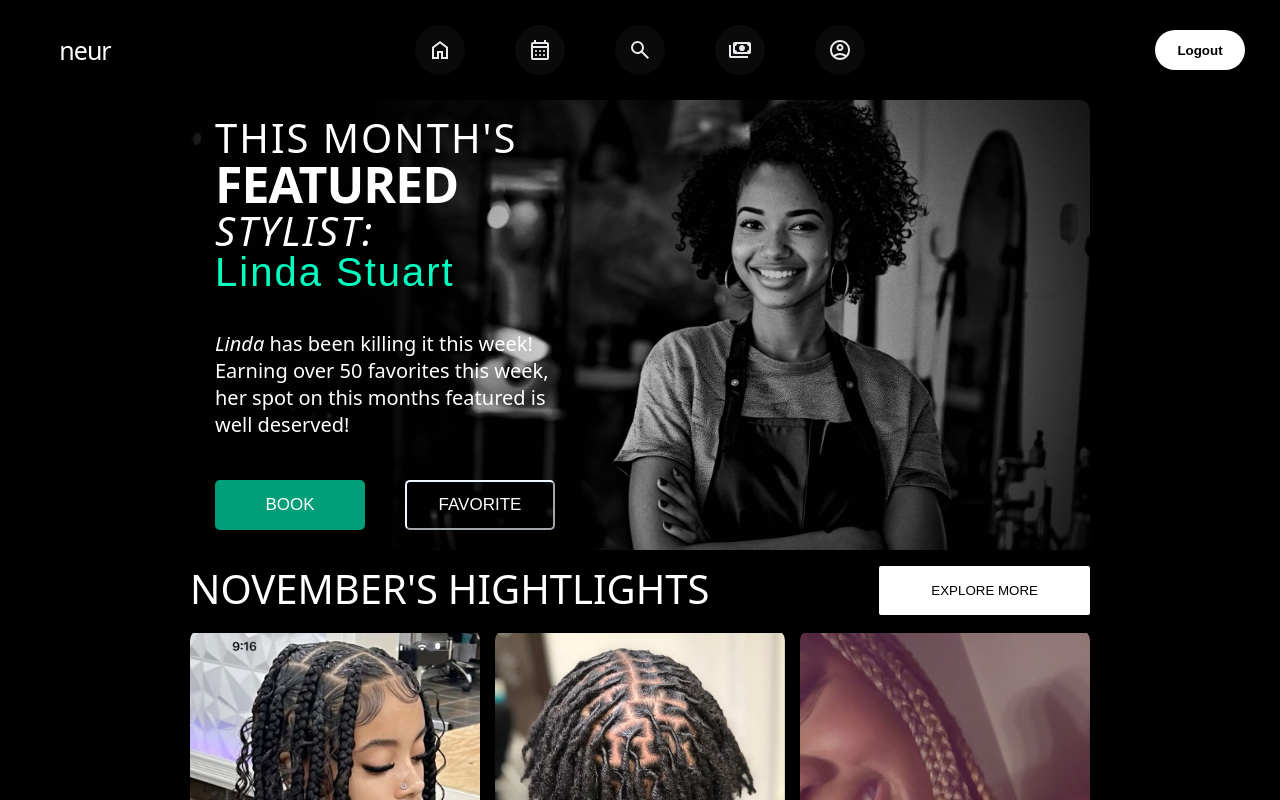
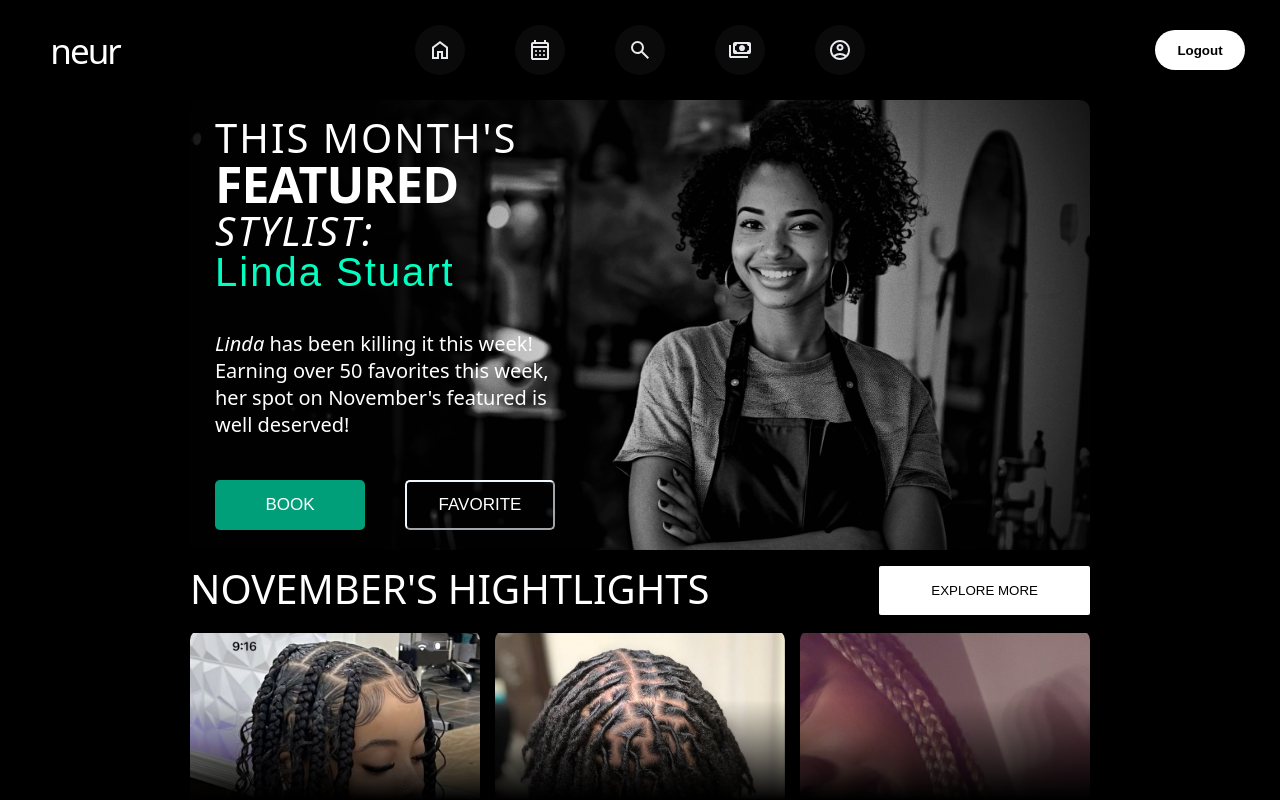
Before and after one commit to trevtemba/neur-frontend, a React (Vite) app: page /home in a window 1280 px wide. Shown: the top 800 px of the page. Built offline with nearby package versions, Linux system fonts and the light colour scheme; a web font is replaced by a local one.

Commit message:
Added link icon beside username to direct users

```diff
--- a/src/Components/Home/Home.jsx
+++ b/src/Components/Home/Home.jsx
@@ -14,6 +14,7 @@ import fi7 from "../Assets/featuredGrid/fi7.jpg"
 import fi8 from "../Assets/featuredGrid/fi8.jpg"
 import fi9 from "../Assets/featuredGrid/fi8.jpg"
 import likeIcon from "../Assets/featuredGrid/like_icon.svg"
+import linkIcon from "../Assets/featuredGrid/link_icon.svg"
 
 const Home = () => {
 
@@ -32,7 +33,7 @@ const Home = () => {
                     <span className="nameTitle">Linda Stuart</span>
                     <span className="textBody">
                         <span className="personName">Linda</span> has been killing it this week!
-                        Earning over 50 favorites this week, her spot on this months
+                        Earning over 50 favorites this week, her spot on November's
                         featured is well deserved!
                     </span>
                     <div className="featuredButtons">
@@ -87,21 +88,21 @@ const Home = () => {
                             <img src={fi1}/>
                             <motion.div className="overlay">
                                 <button className="likeBtn"><img src={likeIcon}/></button>
-                                <button className="userLink">username</button>
+                                <button className="userLink"><img src={linkIcon}/>lindas_locs</button>
                             </motion.div>
                         </motion.div>
                         <div className="photo">
                             <img src={fi2}/>
                             <motion.div className="overlay">
                                 <button className="likeBtn"><img src={likeIcon}/></button>
-                                <button className="userLink">username</button>
+                                <button className="userLink"><img src={linkIcon}/>username</button>
                             </motion.div>
                         </div>
                         <div className="photo">
                             <img src={fi3}/>
                             <motion.div className="overlay">
                                 <button className="likeBtn"><img src={likeIcon}/></button>
-                                <button className="userLink">username</button>
+                                <button className="userLink"><img src={linkIcon}/>username</button>
                             </motion.div>
                         </div>
                     </div>
@@ -111,21 +112,21 @@ const Home = () => {
                             <img src={fi4}/>
                             <motion.div className="overlay">
                                 <button className="likeBtn"><img src={likeIcon}/></button>
-                                <button className="userLink">username</button>
+                                <button className="userLink"><img src={linkIcon}/>username</button>
                             </motion.div>
                         </div>
                         <div className="photo">
                             <img src={fi5}/>
                             <motion.div className="overlay">
                                 <button className="likeBtn"><img src={likeIcon}/></button>
-                                <button className="userLink">username</button>
+                                <button className="userLink"><img src={linkIcon}/>username</button>
                             </motion.div>
                         </div>
                         <div className="photo">
                             <img src={fi6}/>
                             <motion.div className="overlay">
                                 <button className="likeBtn"><img src={likeIcon}/></button>
-                                <button className="userLink">username</button>
+                                <button className="userLink"><img src={linkIcon}/>username</button>
                             </motion.div>
                         </div>
                     </div>
@@ -135,24 +136,27 @@ const Home = () => {
                             <img src={fi7}/>
                             <motion.div className="overlay">
                                 <button className="likeBtn"><img src={likeIcon}/></button>
-                                <button className="userLink">username</button>
+                                <button className="userLink"><img src={linkIcon}/>username</button>
                             </motion.div>
                         </div>
                         <div className="photo">
                             <img src={fi8}/>
                             <motion.div className="overlay">
                                 <button className="likeBtn"><img src={likeIcon}/></button>
-                                <button className="userLink">username</button>
+                                <button className="userLink"><img src={linkIcon}/>username</button>
                             </motion.div>
                         </div>
                         <div className="photo">
                             <img src={fi9}/>
                             <motion.div className="overlay">
                                 <button className="likeBtn"><img src={likeIcon}/></button>
-                                <button className="userLink">username</button>
+                                <button className="userLink"><img src={linkIcon}/>username</button>
                             </motion.div>
                         </div>
                     </div>
+                </div>
+                <div className="fadeOverlay">
+
                 </div>
             </div>
         </div>
--- a/src/Components/Home/home.css
+++ b/src/Components/Home/home.css
@@ -219,9 +219,21 @@
     border-radius: 25px;
     z-index: 3;
     font-size: 17px;
-    padding: 7px 20px;
+    color: rgb(49, 49, 49);
+    padding: 7px 20px 7px 45px;
     bottom: 10px;
     left: 10px;
+}
+
+
+.userLink img {
+    position: absolute;
+    rotate: 270;
+    width: 12px;
+    height: 12px;
+    border-radius: 0px;
+    left: 20px;
+    top: 10px
 }
 
 .photo .overlay .likeBtn {
@@ -238,3 +250,15 @@
     top: 10px;
     right: 10px;
 }
+
+.fadeOverlay {
+    position: fixed;
+    background: linear-gradient(to top, rgba(0, 0, 0, 1), rgba(0, 0, 0, 0));
+    border-color: transparent;
+    width: 100%;
+    height: 100px;
+    pointer-events: none;
+    bottom: 0;
+    left: 0;
+    z-index: 4;
+}
--- a/src/Components/Navigation/navigation.css
+++ b/src/Components/Navigation/navigation.css
@@ -17,8 +17,8 @@
     width: 100px;
     height: 100%;
     color: white;
-    font-size: 25px;
-    letter-spacing: -1px;
+    font-size: 35px;
+    letter-spacing: -2px;
 }
 .navContainer {
     display: flex;
```
Also changed, not shown: src/Components/Assets/featuredGrid/link_icon.svg (added).
